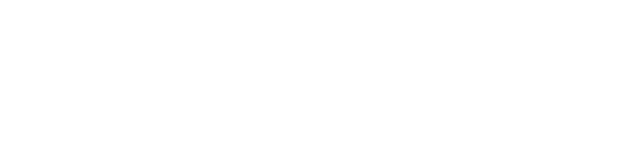
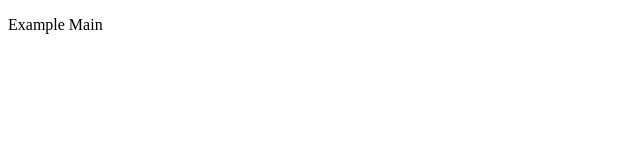
Before and after one commit to Jyrymy/demo-repo-robles, a plain HTML site: page index.html in a window 1280 px wide. Shown: the whole page, without its empty margins (0-640 px from the left). Drawn offline with Linux system fonts and the light colour scheme.

Commit message:
Added There

```diff
--- a/index.html
+++ b/index.html
@@ -6,6 +6,6 @@
     <title>Document</title>
 </head>
 <body>
-
+    <p>Example Main</p>
 </body>
 </html>
```
